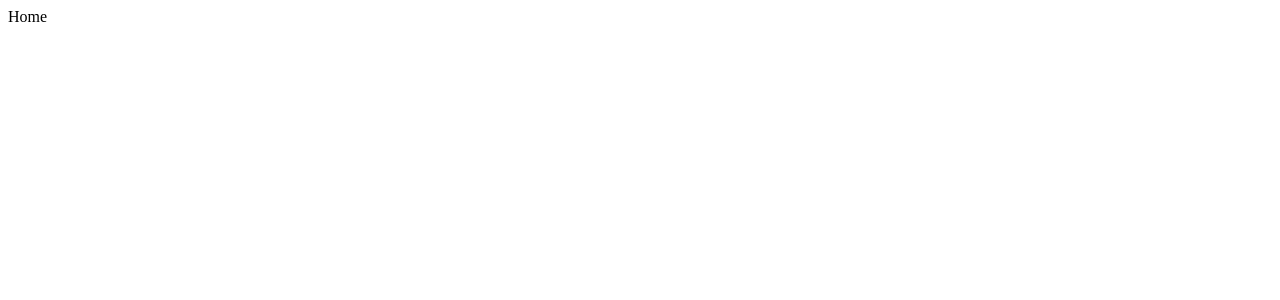
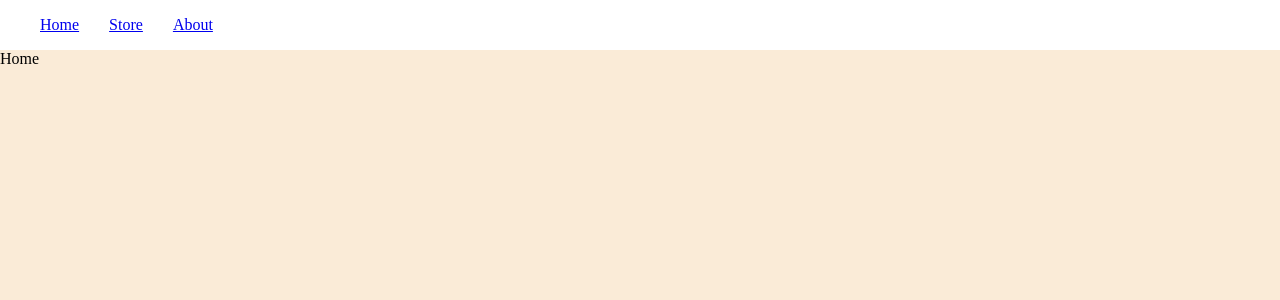
Before and after one commit to Yusef-H/shopping-cart, a React (Vite) app: page / in a window 1280 px wide. Shown: the top 300 px of the page. Built offline with nearby package versions, Linux system fonts and the light colour scheme.

Commit message:
create simple navbar and change router to use Outlet

```diff
--- a/src/components/Navbar.jsx
+++ b/src/components/Navbar.jsx
@@ -1,9 +1,23 @@
-import React from 'react'
+import React from 'react';
+import { Link } from "react-router-dom";
+import '../styles/Navbar.css';
 
 function Navbar() {
   return (
-    <div>Navbar</div>
+    <div className='navbar'>
+      <ul className='nav-list'>
+        <li>
+          <Link to="/">Home</Link>
+        </li>
+        <li>
+          <Link to="/Store">Store</Link>
+        </li>
+        <li>
+          <Link to="/About">About</Link>
+        </li>
+      </ul>
+    </div>
   )
 }
 
-export default Navbar
+export default Navbar;
--- a/src/main.jsx
+++ b/src/main.jsx
@@ -1,10 +1,11 @@
 import React from 'react';
 import ReactDOM from 'react-dom/client';
-import Router from "./components/Router";
 
+import Router from './components/Router';
+import './styles/main.css';
 
 ReactDOM.createRoot(document.getElementById('root')).render(
   <React.StrictMode>
-    <Router />
+    <Router></Router>
   </React.StrictMode>,
 )
--- /dev/null
+++ b/src/styles/Navbar.css
@@ -0,0 +1,13 @@
+.navbar{
+    display: flex;
+    justify-content: space-between;
+    background-color: white;
+
+}
+
+.nav-list{
+    list-style: none;
+    display: flex;
+    justify-content: flex-start;
+    gap: 30px;
+}
--- /dev/null
+++ b/src/styles/main.css
@@ -0,0 +1,4 @@
+body{
+    margin: 0;
+    background-color: antiquewhite;
+}
```
Also changed, not shown: src/components/Router.jsx (+18 -9 lines).
